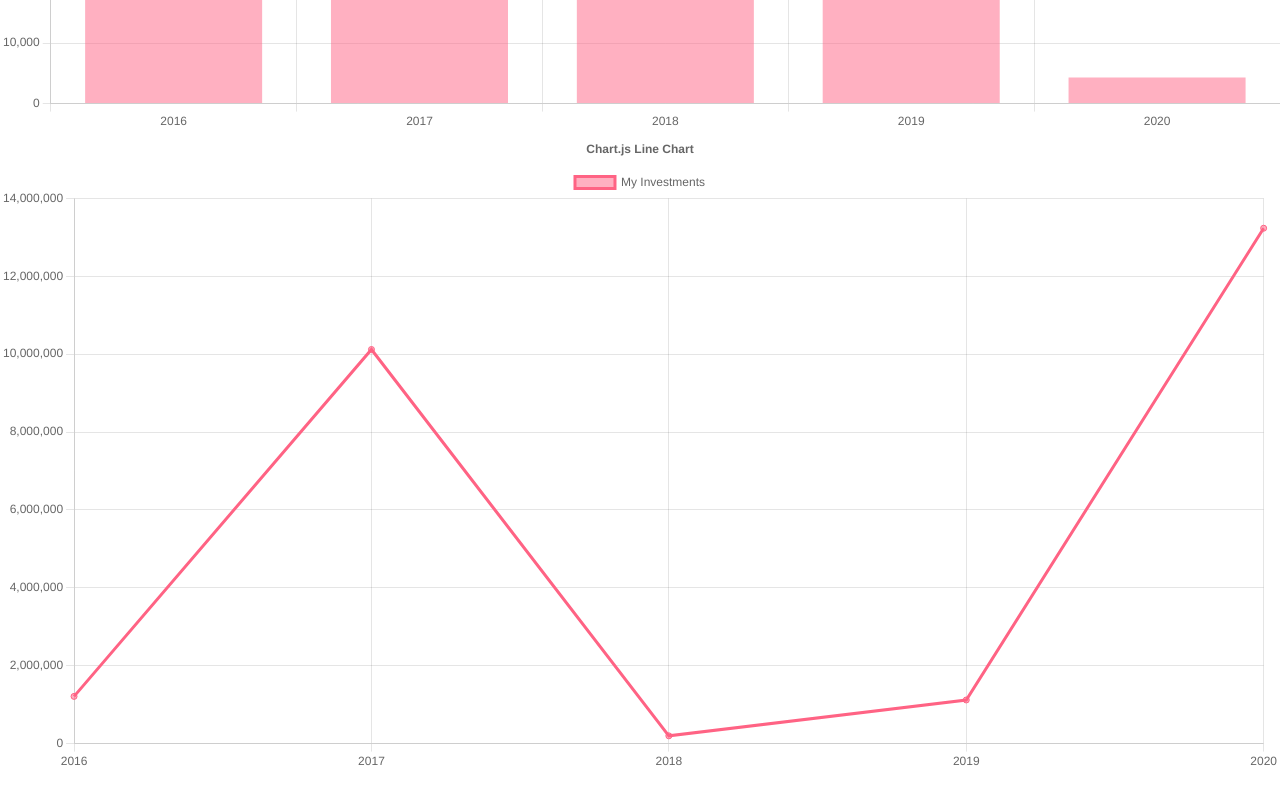
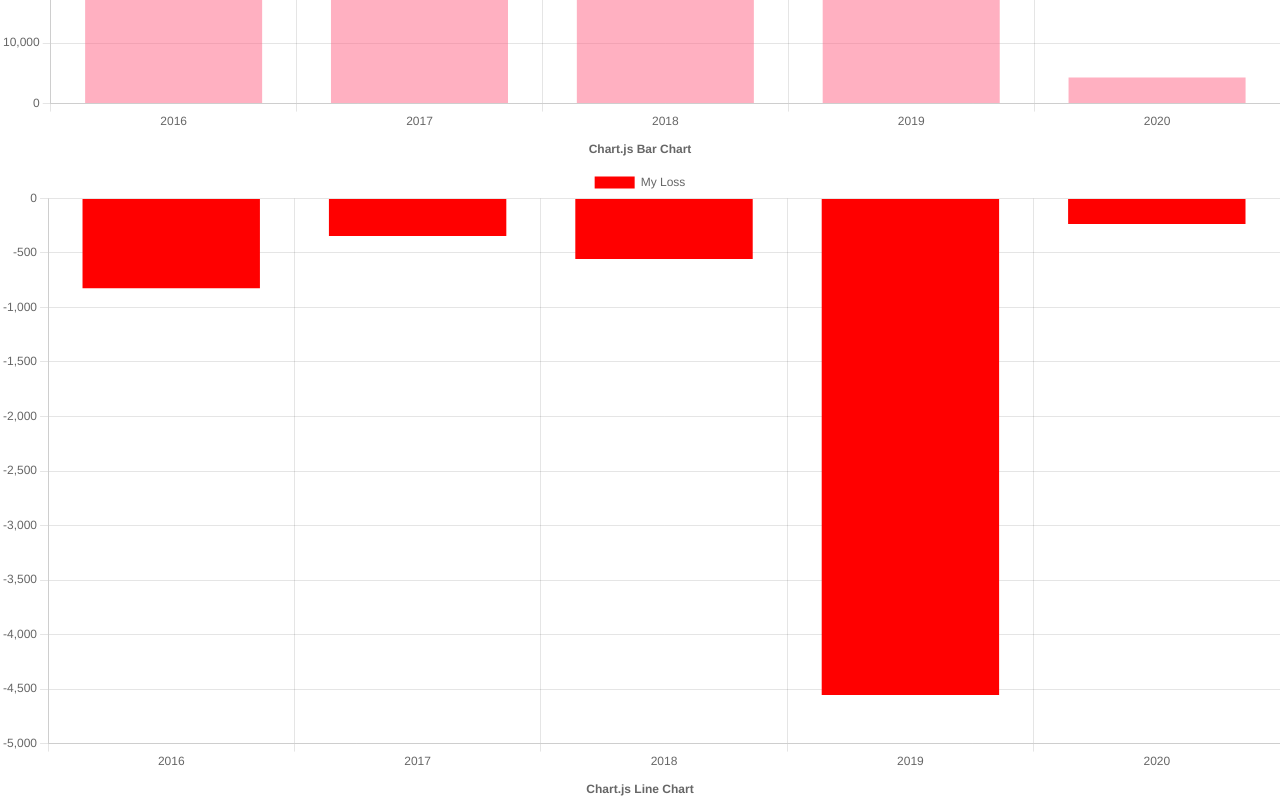
Before and after one commit to Tsebo200/200200_endtermassessment, a React (Create React App) app: page /maps in a window 1280 px wide. Shown: the part 560-1360 px from the top of the page. Before the commit the page ends 1332 px from the top, so only its background shows below. Built offline with nearby package versions, Linux system fonts and the light colour scheme.

Commit message:
Downward loss bar chart showing

```diff
--- a/src/components/Charts/BarGraph.jsx
+++ b/src/components/Charts/BarGraph.jsx
@@ -40,7 +40,7 @@ function BarGraph() {
     labels,
     datasets: [
       {
-        label: 'My Investments',
+        label: 'My Gains',
 
         // data: [59, 80, 81, 56, 55, 40],
         data: UserData.map((data)  => data.userGain),
--- a/src/components/Charts/BarGraphTwo.jsx
+++ b/src/components/Charts/BarGraphTwo.jsx
@@ -6,9 +6,48 @@ ChartJS.register(LineController, LineElement, PointElement, LinearScale, Title);
 
 
 function BarGraphTwo() {
-  return (
-    <div>BarGraphTwo</div>
-  )
+
+    ChartJS.register(
+        CategoryScale,
+        LinearScale,
+        BarElement,
+        Title,
+        Tooltip,
+        Legend
+      );
+
+
+
+   const options = {
+    responsive: true,
+    plugins: {
+      legend: {
+        position: 'top',
+      },
+      title: {
+        display: true,
+        text: 'Chart.js Bar Chart',
+      },
+    },
+  };
+
+  const labels = ['2016', '2017', '2018', '2019', '2020'];
+
+  const data = {
+    labels,
+    datasets: [
+      {
+        label: 'My Loss',
+        data: UserData.map((data)  => data.userLost),
+        backgroundColor: 'red',
+      },
+
+    ],
+  };
+
+
+
+  return <Bar options={options} data={data}/>;
 }
 
 export default BarGraphTwo
--- a/src/components/Charts/LineGraph.jsx
+++ b/src/components/Charts/LineGraph.jsx
@@ -43,7 +43,7 @@ function LineGraph() {
         datasets: [
           {
             // label: myYear.data.year,
-            label: 'My Investments',
+            label: 'My Revenue',
             data: UserData.map((data)  => data.Revenue),
             borderColor: 'rgb(255, 99, 132)',
             backgroundColor: 'rgba(255, 99, 132, 0.5)',
--- a/src/components/Maps.jsx
+++ b/src/components/Maps.jsx
@@ -2,6 +2,7 @@ import React from 'react';
 import { Link } from 'react-router-dom';
 import BarGraph from './Charts/BarGraph';
 import LineGraph from './Charts/LineGraph';
+import BarGraphTwo from './Charts/BarGraphTwo';
 
 function Maps() {
   return (
@@ -9,6 +10,7 @@ function Maps() {
 
     <Link to="/"><p>Maps</p></Link>
      <BarGraph/>
+     <BarGraphTwo/>
      <LineGraph/>
     </>
 
```
